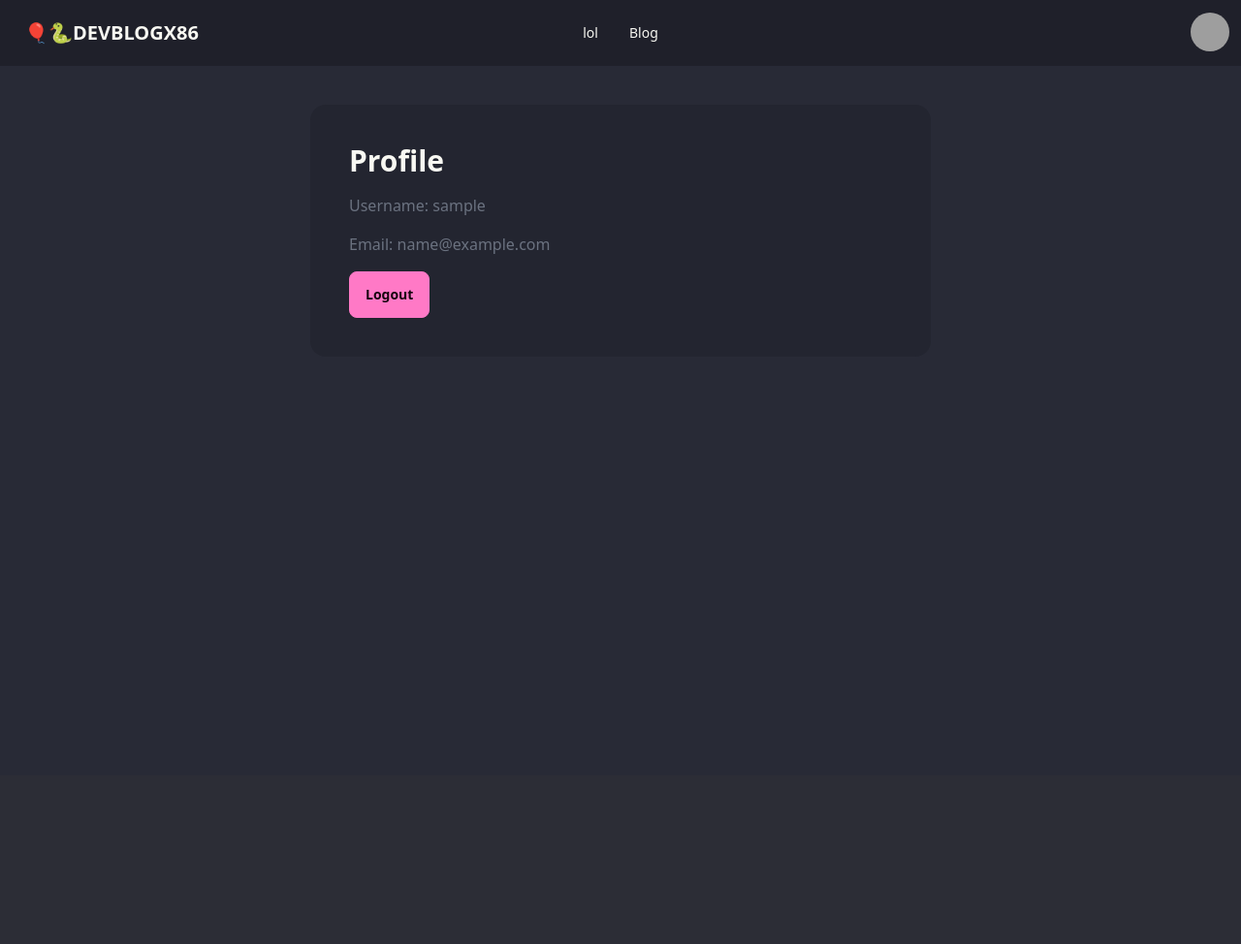
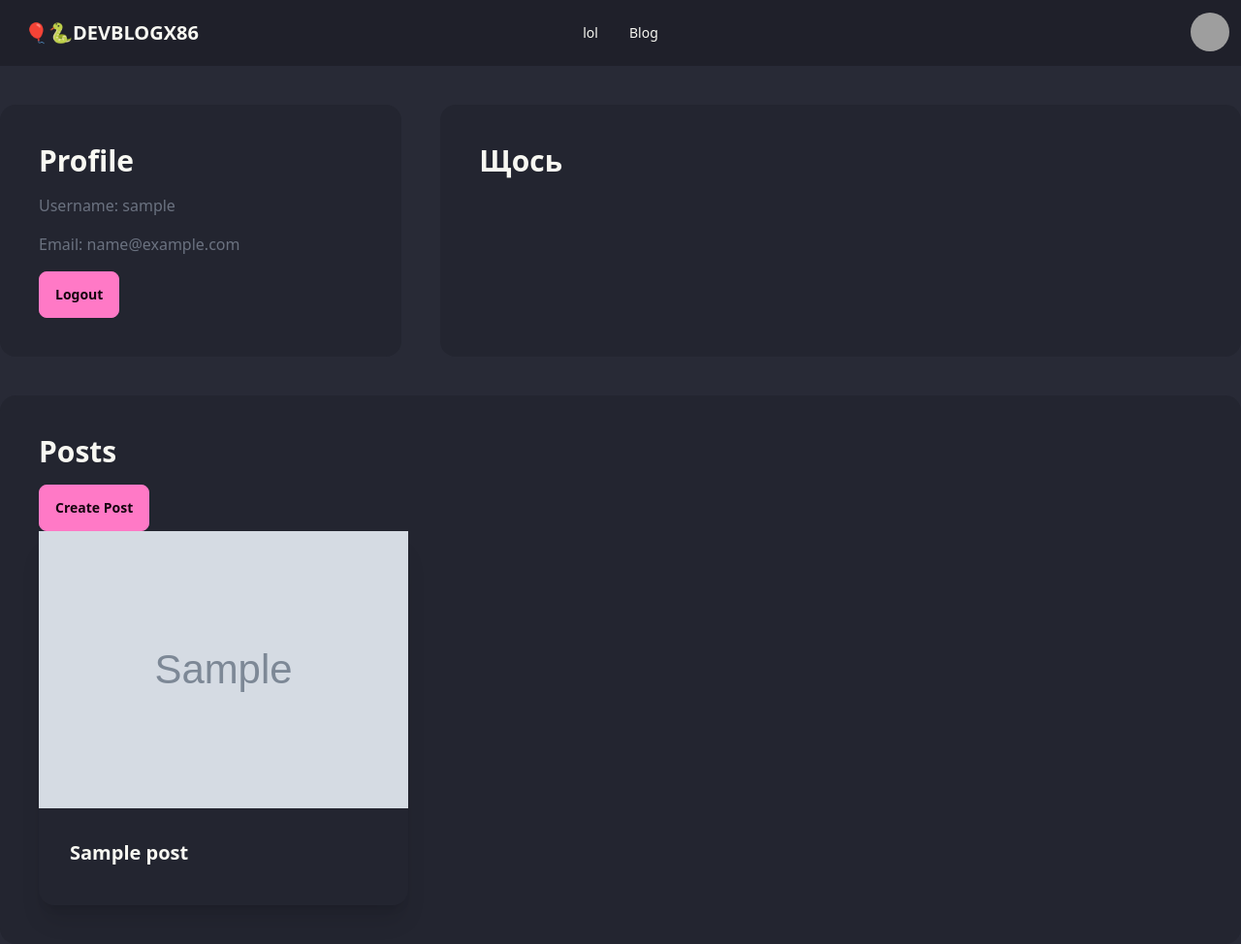
Before and after one commit to Dotpakc/DevBlogX86, a Django app: page /members/profile/ in a window 1280 px wide. Shown: the whole page at 97% size. Before the commit the page ends 328 px from the top, so only its background shows below. Run offline with Django 5.2, Linux system fonts and the light colour scheme; a user stored in the database is signed in; tables that the repository leaves empty hold one stand-in row (values such as "Sample post"); grey boxes marked "Sample" are stand-in pictures; some libraries are stand-ins or nearby versions; grey boxes are pictures that could not be loaded.

Commit message:
add view posts user, add button create post

```diff
--- /dev/null
+++ b/apps/blog/templates/blog/_include_blocks/_card_post.html
@@ -0,0 +1,17 @@
+<div class="card w-100 bg-base-200 shadow-xl hover:bg-base-100 transition-all duration-300 hover:shadow-2xl hover:scale-105">
+    <a href="{% url 'blog:detail' post.id %}">
+          <figure>
+            <img src="{% if not post.image %}
+          https://upload.wikimedia.org/wikipedia/ru/thumb/6/61/Rickrolling.gif/200px-Rickrolling.gif
+          {% else %}
+          {{ post.image.url }}
+          {% endif %} " alt="Shoes" class="w-full" /></figure>
+
+      <div class="card-body">
+        <h2 class="card-title">{{ post.title }}</h2>
+        <div class="card-actions justify-end">
+
+        </div>
+      </div>
+    </a>
+</div>
--- a/apps/members/templates/members/profile.html
+++ b/apps/members/templates/members/profile.html
@@ -3,12 +3,59 @@
 {% block title %} Profile {% endblock %}
 
 {% block content %}
-    <div class="flex justify-center items-center my-10 ">
-        <div class="w-1/2 bg-base-200 p-10 rounded-box">
+    <div class="flex    my-10 gap-10">
+        <div class="w-1/3 bg-base-200 p-10 rounded-box">
             <h1 class="text-3xl font-bold mb-4">Profile</h1>
             <p class="text-gray-500 mb-4">Username: {{ user.username }}</p>
             <p class="text-gray-500 mb-4">Email: {{ user.email }}</p>
             <a href="{% url 'members:logout' %}" class="btn btn-primary">Logout</a>
         </div>
+        <div class="w-2/3 bg-base-200 p-10 rounded-box">
+            <h1 class="text-3xl font-bold mb-4">Щось</h1>
+
+        </div>
     </div>
+    <div class=" bg-base-200 p-10 rounded-box">
+        <h1 class="text-3xl font-bold mb-4">Posts</h1>
+        <a onclick="my_modal_4.showModal()" class="btn btn-primary">Create Post</a>
+        <div class="grid grid-cols-3 gap-7">
+            {% for post in posts %}
+
+              {% include 'blog/_include_blocks/_card_post.html' with post=post %}
+
+            {% endfor %}
+        </div>
+    </div>
+
+
+
+    <dialog id="my_modal_4" class="modal">
+        <div class="modal-box w-11/12 max-w-5xl">
+          <form method="dialog">
+            <button class="btn btn-sm btn-circle btn-ghost absolute right-2 top-2">✕</button>
+          </form>
+          <h3 class="font-bold text-lg mb-4">Create Post</h3>
+          <form action="{% url 'blog:create' %}" method="post" enctype="multipart/form-data">
+            {% csrf_token %}
+            <div class="grid grid-cols-1 gap-6">
+            {% for field in created_form %}
+              <div class="form-control">
+                  <label class="label">
+                    <span class="label-text">{{ field.label }}</span>
+                  </label>
+               {% if field.name == 'content' %}
+                <textarea class="textarea textarea-bordered" name="{{ field.name }}" placeholder="{{ field.label }}" rows="5"></textarea>
+                {% elif field.name == 'image' %}
+                <input type="file" name="{{ field.name }}" class="file-input file-input-bordered file-input-accent  w-full max-w-xs" placeholder="{{ field.label }}">
+                {% else %}
+                <input type="{{ field.field.widget.input_type }}" name="{{ field.name }}" class="input input-bordered" placeholder="{{ field.label }}">
+                {% endif %}
+              </div>
+            {% endfor %}
+            <button class="btn btn-primary">Create</button>
+          </div>
+
+          </form>
+        </div>
+      </dialog>
 {% endblock %}
--- a/apps/members/views.py
+++ b/apps/members/views.py
@@ -3,6 +3,9 @@ from django.contrib.auth.forms import AuthenticationForm, UserCreationForm
 from django.contrib.auth import login, logout
 from django.contrib.auth.decorators import login_required
 
+
+from apps.blog.models import Post
+from apps.blog.forms import PostForm
 
 # Create your views here.
 def login_view(request):
@@ -32,6 +35,12 @@ def signup_view(request):
 
     return render(request, 'members/signup.html', {'form': form})
 
-
+@login_required
 def profile_view(request):
-    return render(request, 'members/profile.html')
+    posts = Post.objects.filter(author=request.user)
+    created_form = PostForm()
+    context = {
+        'posts': posts,
+        'created_form': created_form,
+    }
+    return render(request, 'members/profile.html', context)
```
Also changed, not shown: apps/blog/templates/blog/index.html (+1 -17 lines).
